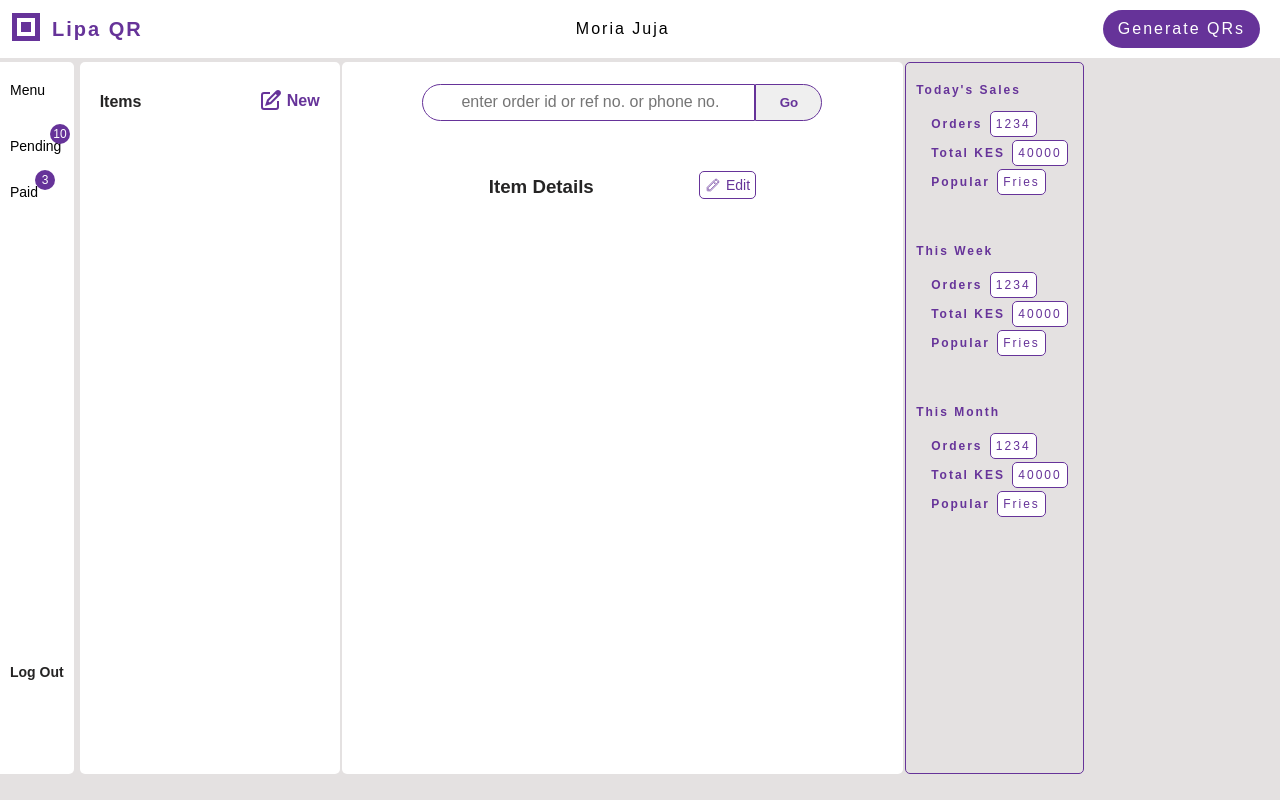
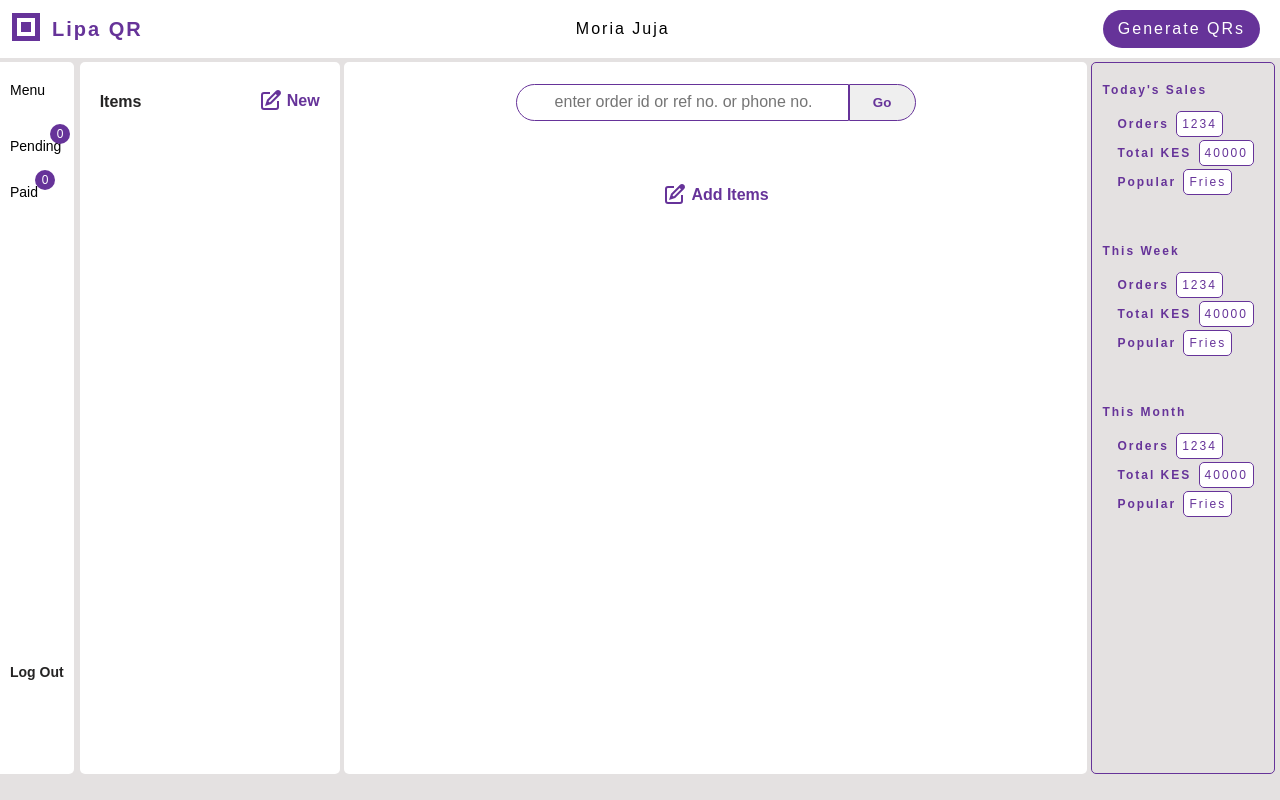
Before and after one commit to pressnardy/lipaQR, a Django app: template qrgenerator/templates/qrgenerator/menu.html in a window 1280 px wide. Run offline with Django 5.2, Linux system fonts and the light colour scheme; the template is opened without the code that fills it: values that come from a table or form of the project are taken from there, others are empty; data comes from the database, SQL or seed files in the repository; both versions use the stored data as it was after the commit; parts of the project's set-up code (start-up, migrations or seed data) failed here and were passed over.

Commit message:
fixed display pending

```diff
--- a/menus/models.py
+++ b/menus/models.py
@@ -1,5 +1,9 @@
 from django.db import models
 from django.contrib.auth.models import User
+from dotenv import load_dotenv
+
+
+load_dotenv()
 
 class LowercaseTextField(models.CharField):
     def __init__(self, *args, **kwargs):
@@ -177,7 +181,7 @@
 
     def __str__(self):
         return f"Order No: {self.order_id} | Ref. No: {self.reference_number} " \
-               f"| Restaurant: {self.restaurant.name} | Amount: {self.total_amount}"
+               f"| Amount: {self.total_amount}"
 
 
 class OrderedItem(models.Model):
--- a/qrgenerator/static/qrgenerator/workspace.css
+++ b/qrgenerator/static/qrgenerator/workspace.css
@@ -371,8 +371,8 @@
     flex-direction: column;
     align-items: center;
     justify-content: center;
-    width: 400px;
-    height: 200px;
+    width: 350px;
+    height: 350px;
 }
 
 img.item-image {
--- a/qrgenerator/templates/qrgenerator/dashbord.html
+++ b/qrgenerator/templates/qrgenerator/dashbord.html
@@ -50,14 +50,14 @@
                 {% block pending %}
                 <div class="menu-left-item">
                     <a href="{% url 'qrgenerator:pending' %}">Pending
-                        <span id="incoming-pending" class="incoming">10</span>
+                        <span id="incoming-pending" class="incoming">0</span>
                     </a>
                 </div>
                 {% endblock %}
                 {% block paid %}
                 <div class="menu-left-item">
                     <a href="{% url 'qrgenerator:paid' %}">Paid
-                        <span id="incoming-paid" class="incoming">3</span>
+                        <span id="incoming-paid" class="incoming">0</span>
                     </a>
                 </div>
                 {% endblock %}
@@ -69,7 +69,7 @@
             </div>
         </div>
         {% block menu_elements %}
-        <div class="menu-elements bg-white">
+        <!-- <div class="menu-elements bg-white">
             <div class="elements-top">
                 <div class="elements-title">Paid orders</div>
                 <button class="add-btn"></button>
@@ -79,7 +79,7 @@
                 <div class="element-highlight">00100001: KES: 40000.00 </div>
                 <div class="element-highlight">00100001: KES: 40000.00 </div>
             </div>
-        </div>
+        </div> -->
         {% endblock %}
     </div>
     <div class="workspace">
--- a/qrgenerator/templates/qrgenerator/menu.html
+++ b/qrgenerator/templates/qrgenerator/menu.html
@@ -31,14 +31,15 @@
             </div>
         </a>
         {% endfor %}
+        {% endif %}
     </div>
-    {% endif %}
 </div>
 
 {% endblock %}
 
 {% block workspace %}
 <div class="form-wrapper">
+{% if display_item %}
 <div class="form-title"><h3>Item Details
     <a href="{% url 'qrgenerator:edit_item' display_item.item_id %}" class="svg-edit">
     <svg width="16px" height="16px" viewBox="0 0 24 24" id="_24x24_On_Light_Edit" data-name="24x24/On Light/Edit" xmlns="http://www.w3.org/2000/svg">
@@ -46,7 +47,21 @@
         <path stroke="currentColor" fill="none" id="Shape" d="M.75,17.5A.751.751,0,0,1,0,16.75V12.569a.755.755,0,0,1,.22-.53L11.461.8a2.72,2.72,0,0,1,3.848,0L16.7,2.191a2.72,2.72,0,0,1,0,3.848L5.462,17.28a.747.747,0,0,1-.531.22ZM1.5,12.879V16h3.12l7.91-7.91L9.41,4.97ZM13.591,7.03l2.051-2.051a1.223,1.223,0,0,0,0-1.727L14.249,1.858a1.222,1.222,0,0,0-1.727,0L10.47,3.91Z" transform="translate(3.25 3.25)" fill="#141124"/>
     </svg><span class="text-edit">Edit</span>
     </a>
-</h3></div>
+</h3>
+</div>
+{% else %}
+<div class="elements-top">
+    <a href="{% url 'qrgenerator:add_item' %}" id="add-new">
+        <svg xmlns="http://www.w3.org/2000/svg"
+            id="compose-medium" fill="currentColor" aria-hidden="true"
+            data-supported-dps="24x24" viewBox="0 0 24 24" data-token-id="96"
+            width="24" height="24" class="compose" aria-label="" style="width: 24px; min-width: 24px; height: 24px; min-height: 24px;">
+            <path d="M19 12h2v6a3 3 0 0 1-3 3H6a3 3 0 0 1-3-3V6a3 3 0 0 1 3-3h6v2H6a1 1 0 0 0-1 1v12a1 1 0 0 0 1 1h12a1 1 0 0 0 1-1zm4-8a2.9 2.9 0 0 1-.87 2l-8.94 9L7 17l2-6.14 9-9A3 3 0 0 1 23 4m-4 2.35L17.64 5l-7.22 7.22 1.35 1.34z"></path>
+        </svg>
+        <span id="new">Add Items</span>
+    </a>
+</div>
+{% endif %}
 {% if display_item %}
 <div class="form-register order-summary max-w-600">
     <div class="input-wrapper"><div class="label">NAME</div>
--- a/qrgenerator/templates/qrgenerator/paid.html
+++ b/qrgenerator/templates/qrgenerator/paid.html
@@ -3,7 +3,7 @@
 {% block paid %}
 <div class="menu-left-item active-tab">
     <a href="{% url 'qrgenerator:paid' %}">Paid
-        <span id="incoming-paid" class="incoming">3</span>
+        <span id="incoming-paid" class="incoming">0</span>
     </a>
 </div>
 {% endblock %}
@@ -81,6 +81,8 @@
                 {% endfor %}
             </ol>
             </div>
+            {% else %}
+            <p>No Orders at the moment</p>
             {% endif %}
         </div>
     <!-- </div> -->
--- a/qrgenerator/views.py
+++ b/qrgenerator/views.py
@@ -69,11 +69,11 @@
         return redirect('qrgenerator:index')
 
 
-# @login_required
+@login_required(login_url="qrgenerator:login")
 def account(request):
     if restaurant := request.user.restaurant:
         context = {'restaurant': restaurant}
-        return render(request, 'qrgenerator/dashbord.html', context)
+        return render(request, 'qrgenerator/menu.html', context)
     return redirect('qrgenerator:add_restaurant')
 
 
```
Also changed, not shown: qrgenerator/templates/qrgenerator/pending.html (+5 -4 lines), db.sqlite3.
